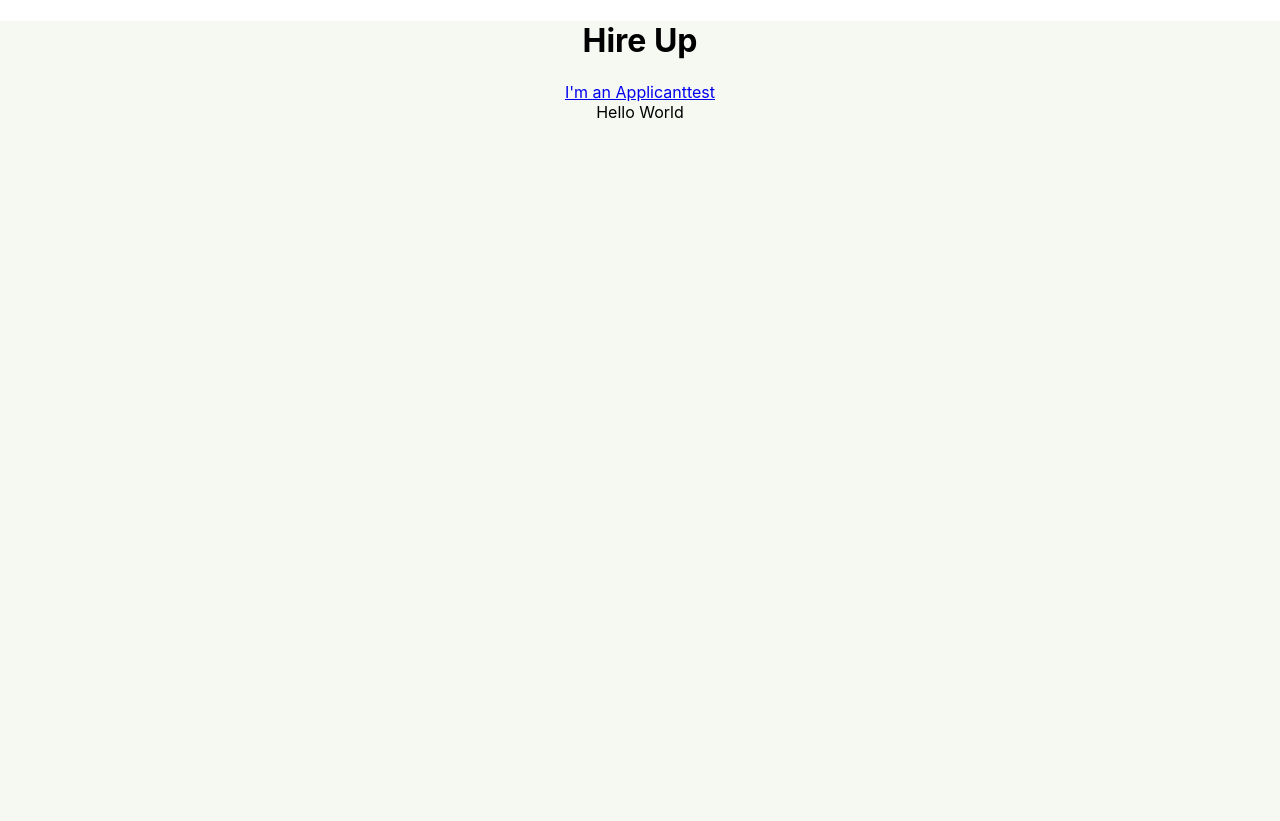
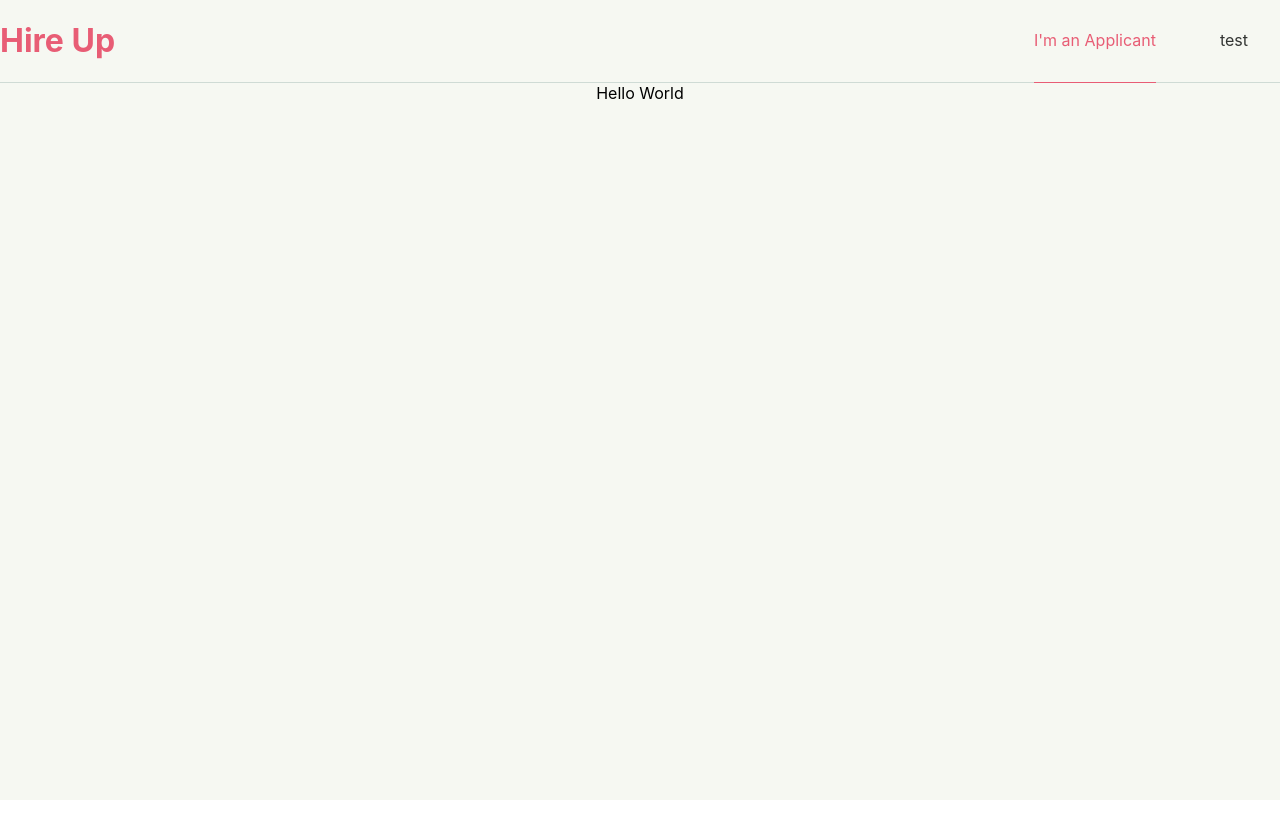
Before and after one commit to HireUp-Turing/HireUp_frontend, a React (Create React App) app: page / in a window 1280 px wide. After the commit the page ends 800 px from the top, so only its background shows below. Built offline with nearby package versions, Linux system fonts and the light colour scheme.

Commit message:
Add style to Header #13

```diff
--- a/src/components/Header/Header.scss
+++ b/src/components/Header/Header.scss
@@ -0,0 +1,30 @@
+@import '../../_variables.scss';
+
+.Header {
+	background-color: $main-bg;
+	display: flex;
+	justify-content: space-between;
+	border-bottom: solid 1px $soft-accent;
+
+	h1 {
+		color: $accent;
+	}
+
+	nav {
+		display: flex;
+		justify-content: space-between;
+		a {
+			margin: 0 2em;
+			min-height: 100%;
+			line-height: 5em;
+		}
+		a, .inactive {
+			color: $text;
+			text-decoration: none;
+		}
+		.active {
+			color: $accent;
+			border-bottom: .1em solid $accent;
+		}
+	}
+}
```
